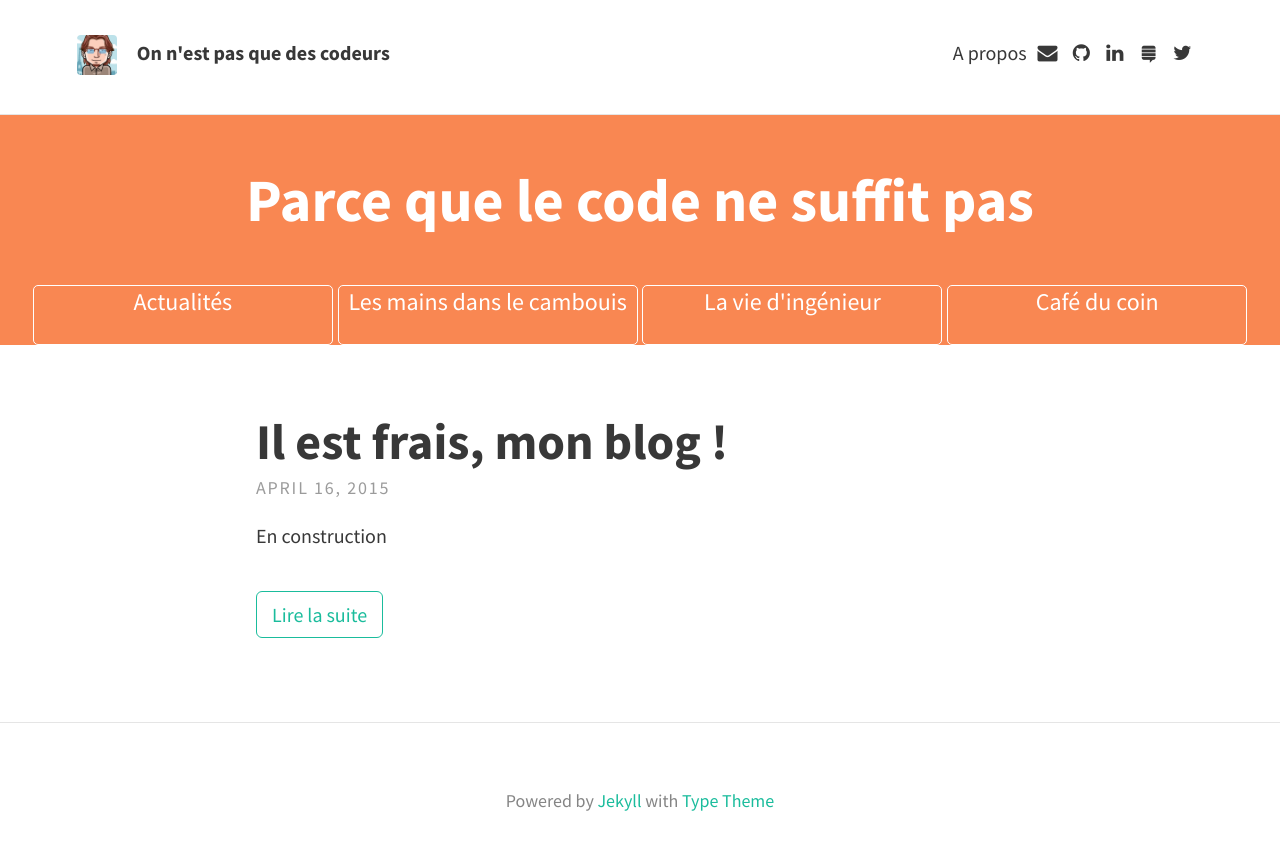
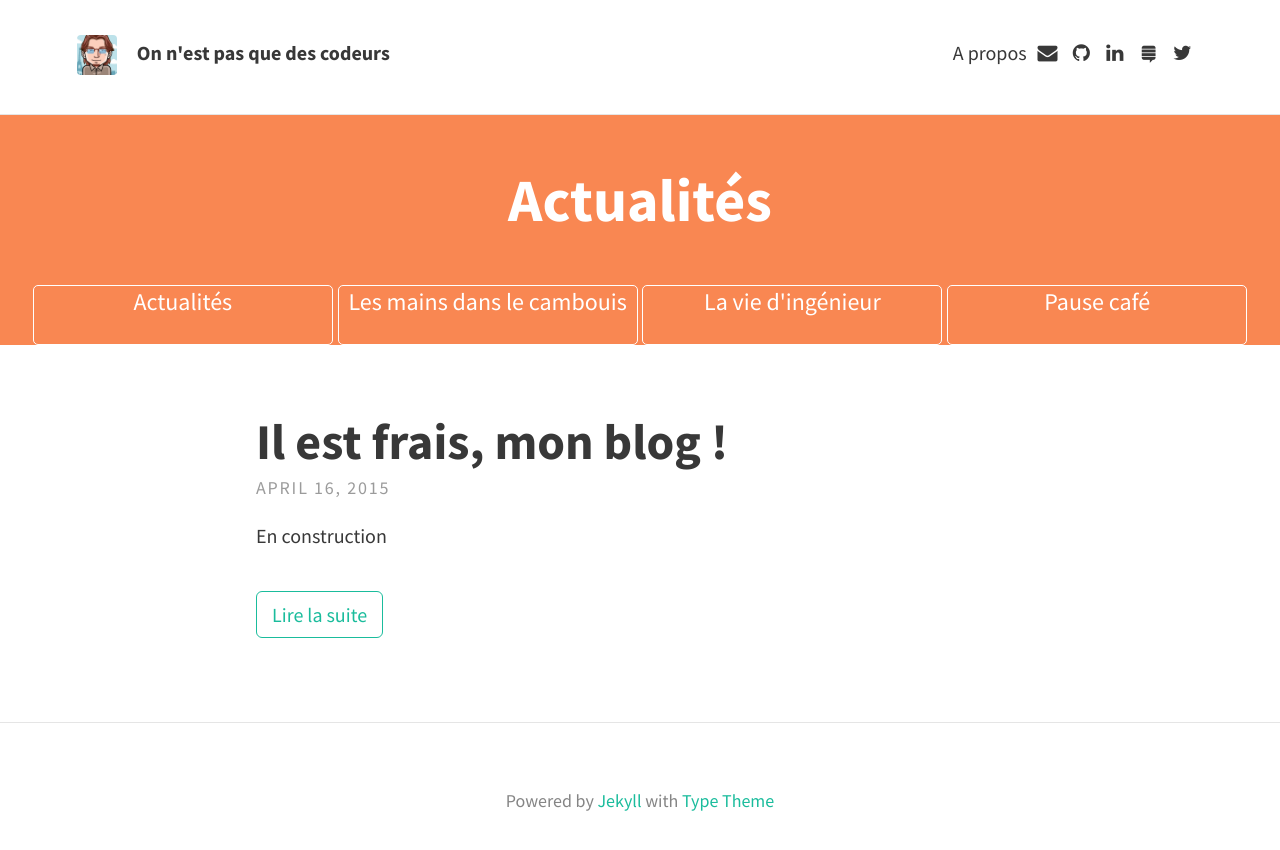
Before and after one commit to remidoolaeghe/remidoolaeghe.github.io, a Jekyll site: the page built from index.html, in a window 1280 px wide. Shown: the top 850 px of the page. Built offline with Jekyll 4.4.1, drawn with Linux system fonts in a browser that asks for light colours; nearby versions of some CDN libraries; the list of posts is cut into pages by our own code.

Commit message:
Changed categories

```diff
--- a/_config.yml
+++ b/_config.yml
@@ -12,7 +12,7 @@
 
   # Header and footer text
   header_text: >
-     <p>Parce que le code ne suffit pas
+     <p>Actualités
   header_text_feature_image:
   footer_text: >
    Powered by <a href="http://jekyllrb.com">Jekyll</a> with <a href="https://rohanchandra.github.io/project/type/">Type Theme</a>
--- a/_includes/navbar.html
+++ b/_includes/navbar.html
@@ -2,11 +2,11 @@
   <a href="{{ site.baseurl }}/index.html">Actualités</a>
 </span>
 <span class="tab">
-  <a href="{{ site.baseurl }}/categories/development/index.html">Les mains dans le cambouis</a>
+  <a href="{{ site.baseurl }}/categories/technic/index.html">Les mains dans le cambouis</a>
 </span>
 <span class="tab">
   <a href="{{ site.baseurl }}/categories/engineering/index.html">La vie d'ingénieur</a>
 </span>
 <span class="tab">
-  <a href="{{ site.baseurl }}/categories/life/index.html">Café du coin</a>
+  <a href="{{ site.baseurl }}/categories/break/index.html">Pause café</a>
 </span>
--- /dev/null
+++ b/categories/break/index.html
@@ -0,0 +1,6 @@
+---
+layout: categorypage
+category: break
+title: Pause café
+hide: true
+---
--- /dev/null
+++ b/categories/technic/index.html
@@ -0,0 +1,6 @@
+---
+layout: categorypage
+category: technic
+title: Les mains dans le cambouis
+hide: true
+---
```
Also changed, not shown: 1 other file.
